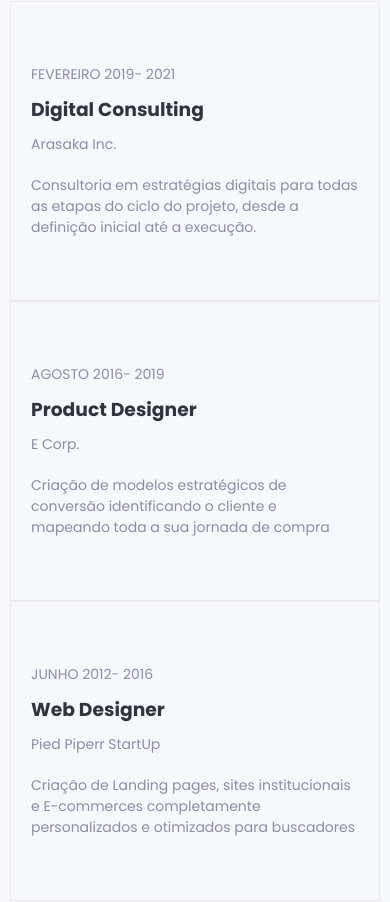
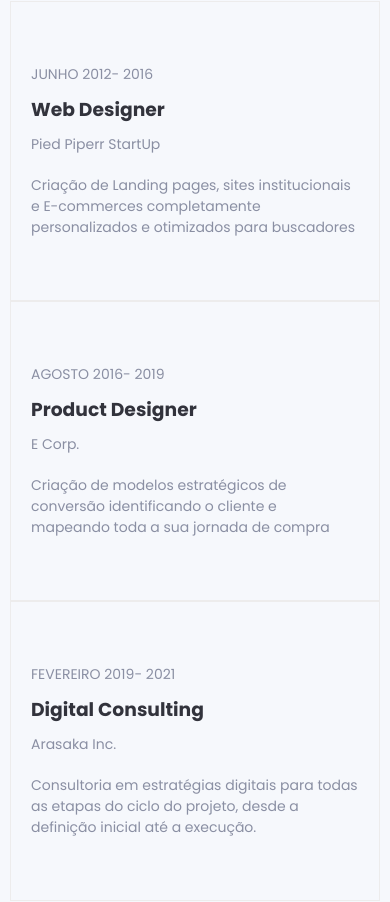
Before and after one commit to vanilo-ferreira/projeto-design, a React (Create React App) app: page / in a window 390 px wide. Shown: the part 1179-2081 px from the top of the page. Built offline with nearby package versions, Linux system fonts and the light colour scheme.

Commit message:
feat: importando o componente Card no componente SecaoExperienciaTrabalho

```diff
--- a/src/componentes/SecaoExperienciaTrabalho/index.jsx
+++ b/src/componentes/SecaoExperienciaTrabalho/index.jsx
@@ -1,40 +1,40 @@
 import "./style.css";
+import Card from "../Card";
 
 const SecaoExperienciaTrabalho = () => {
     return (
         <section className="secaoExperienciaTrabalho">
             <div className="secaoExperienciaTrabalhoInfo">
-            <h2>Experiências De Trabalho</h2>
-            <p>
-                Há mais de 10 anos no mercado de Branding, Design Gráfico, Criação de Sites e Marketing Digital,
-                nos empenhamos diariamente para entregar resultados que tragam impacto aos nossos clientes.
-            </p>
+                <h2>Experiências De Trabalho</h2>
+                <p>
+                    Há mais de 10 anos no mercado de Branding, Design Gráfico, Criação de Sites e Marketing Digital,
+                    nos empenhamos diariamente para entregar resultados que tragam impacto aos nossos clientes.
+                </p>
             </div>
 
             <div className="grupoCards">
-                <div className="card">
-                    <p>FEVEREIRO 2019- 2021</p>
-                    <h3>Digital Consulting</h3>
-                    <p>Arasaka Inc.</p>
 
-                    <p>Consultoria em estratégias digitais para todas as etapas do ciclo do projeto, desde a definição inicial até a execução.</p>
-                </div>
+                <Card
+                    periodo="JUNHO 2012- 2016"
+                    funcao="Web Designer"
+                    empresa="Pied Piperr StartUp"
+                    descricao="Criação de Landing pages, sites institucionais e E-commerces completamente personalizados e otimizados para buscadores"
+                />
 
-                <div className="card">
-                    <p>AGOSTO 2016- 2019</p>
-                    <h3>Product Designer</h3>
-                    <p>E Corp.</p>
+                <Card
+                    periodo="AGOSTO 2016- 2019"
+                    funcao="Product Designer"
+                    empresa="E Corp."
+                    descricao="Criação de modelos estratégicos de conversão identificando o cliente e mapeando toda a sua jornada de compra"
+                />
 
-                    <p>Criação de modelos estratégicos de conversão identificando o cliente e mapeando toda a sua jornada de compra</p>
-                </div>
+                <Card
+                    periodo="FEVEREIRO 2019- 2021"
+                    funcao="Digital Consulting"
+                    empresa="Arasaka Inc."
+                    descricao="Consultoria em estratégias digitais para todas as etapas do ciclo do projeto, desde a definição inicial até a execução."
+                />
 
-                <div className="card">
-                    <p>JUNHO 2012- 2016</p>
-                    <h3>Web Designer</h3>
-                    <p>Pied Piperr StartUp</p>
-
-                    <p>Criação de Landing pages, sites institucionais e E-commerces completamente personalizados e otimizados para buscadores</p>
-                </div>
             </div>
         </section>
     );
--- a/src/componentes/SecaoExperienciaTrabalho/style.css
+++ b/src/componentes/SecaoExperienciaTrabalho/style.css
@@ -39,36 +39,8 @@
     margin-bottom: 40px;
 }
 
-.card {
-    height: 300px;
-    width: 250px;
-    display: flex;
-    flex-direction: column;
-    justify-content: center;
-    border: 1px solid #edecec;
-    padding: 0 20px;
-}
-
-.card:hover {
-    border-color: #feb633;
-}
-
-.card h3 {
-    color: #32333c;
-    margin: 10px 0;
-}
-
 .secaoExperienciaTrabalhoInfo {
     margin: 60px 0;
-}
-
-.card p {
-    color: #8a8fa3;
-    font-size: 12px;
-}
-
-.card p:last-child {
-    margin-top: 20px;
 }
 
 
@@ -77,16 +49,8 @@
         flex-direction: column;
     }
 
-    .card {
-        width: auto;
-    }
-
     .secaoExperienciaTrabalhoInfo p {
         margin: 0 10px;
         font-size: 14px;
     }
-
-    .card p {
-        font-size: 14px;
-    }
 }
```
